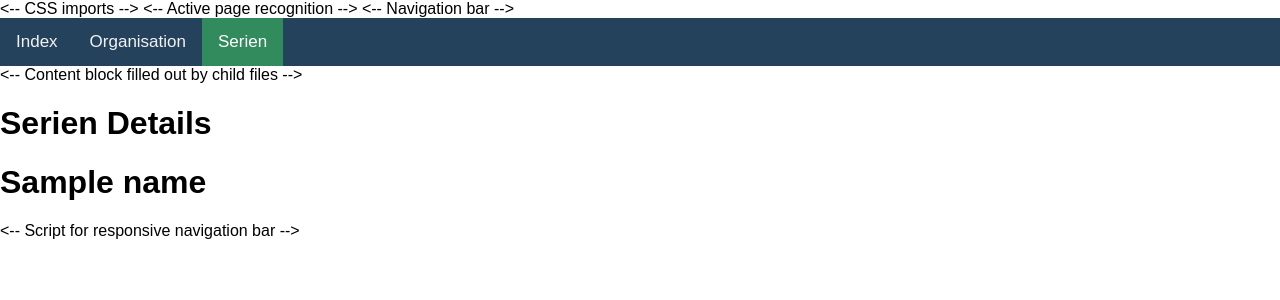
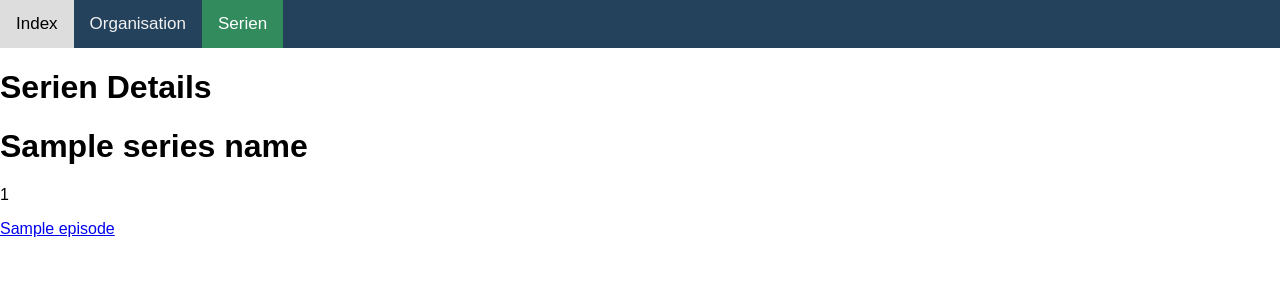
Before and after one commit to walsidalw/opencast-stats-app, a Flask app: template templates/series_details.html in a window 1280 px wide. Shown: the top 300 px of the page. Run offline with Flask 2, Linux system fonts and the light colour scheme; the template is opened without the code that fills it: most values are stand-ins (such as "Sample title", 1, 10 or a date in 2020); parts of the project's set-up code (start-up, migrations or seed data) failed here and were passed over.

Commit message:
Add remaining routes and sites

```diff
--- a/app.py
+++ b/app.py
@@ -1,14 +1,14 @@
 from flask import Flask, render_template
+from apscheduler.schedulers.background import BackgroundScheduler
 import occlient
 import atexit
 import yaml
-from apscheduler.schedulers.background import BackgroundScheduler
 
 app = Flask(__name__)
 
 """ Configuration file parsing """
-with open("config.yaml", "r") as ymlfile:
-    cfg = yaml.load(ymlfile)
+with open("test_config.yaml", "r") as ymlfile:
+    cfg = yaml.safe_load(ymlfile)
 
 """ Initializing clients """
 oc_client = occlient.OcClient(cfg["opencast"])
@@ -47,8 +47,16 @@
 
 @app.route('/series/<series_id>')
 def series_datails(series_id):
-    print(SERIES[series_id])
-    return render_template('series_details.html', series_id=series_id, series_name=SERIES[series_id])
+    episodes = oc_client.get_all_episodes(series_id)
+    return render_template('series_details.html', series_id=series_id, series_name=SERIES[series_id],
+                           episodes=episodes.items())
+
+
+@app.route('/episode/<series_id>/<episode_id>')
+def episode_datails(series_id, episode_id):
+    episode = (episode_id, oc_client.get_episode(episode_id))
+    return render_template('episode_details.html', series_id=series_id, series_name=SERIES[series_id],
+                           episode=episode)
 
 
 if __name__ == '__main__':
--- a/templates/base.html
+++ b/templates/base.html
@@ -3,22 +3,22 @@
 <head>
     <meta charset="UTF-8">
 
-    <-- CSS imports -->
+    <!-- CSS imports -->
     <link rel="stylesheet" href="https://cdnjs.cloudflare.com/ajax/libs/font-awesome/4.7.0/css/font-awesome.min.css">
     <link rel="stylesheet" href="{{ url_for('static', filename='style.css') }}" type="text/css" media="screen" />
 
     <title>{% block title %} - Opencast Statistics {% endblock title %}</title>
 </head>
 <body>
-    <-- Active page recognition -->
+    <!-- Active page recognition -->
     {% set navigation_bar = [
             ('/', 'index', 'Index'),
             ('/org', 'org', 'Organisation'),
             ('/series', 'series', 'Serien')
         ] -%}
-    {% set active_page = active_page|default('index') -%}
+    {#{% set active_page = active_page|default('index') -%}#}
 
-    <-- Navigation bar -->
+    <!-- Navigation bar -->
     <div class="topnav" id="myTopnav">
         {% for href, id, caption in navigation_bar %}
         <a{% if id == active_page %} class="active"{% endif %}
@@ -29,10 +29,10 @@
         </a>
     </div>
 
-    <-- Content block filled out by child files -->
+    <!-- Content block filled out by child files -->
     {% block content %}{% endblock content %}
 
-    <-- Script for responsive navigation bar -->
+    <!-- Script for responsive navigation bar -->
     <script>
     function myFunction() {
       var x = document.getElementById("myTopnav");
--- a/templates/series_details.html
+++ b/templates/series_details.html
@@ -5,6 +5,14 @@
 
 {% block content %}<h1>Serien Details</h1>
 
-    <h1>{{ name }}</h1>
+    <h1>{{ series_name }}</h1>
+    <p>{{ series_id }}</p>
+
+    <div class="episodes_list" id="epi">
+        {% for id, name in episodes %}
+            <a href="/episode/{{ series_id }}/{{ id }}" class="epi_list1">{{ name }}</a>
+            <p>
+        {% endfor %}
+    </div>
 
 {% endblock content %}
```
Also changed, not shown: occlient.py (+17 -1 lines), templates/episode_details.html (added, +12 -0 lines).
